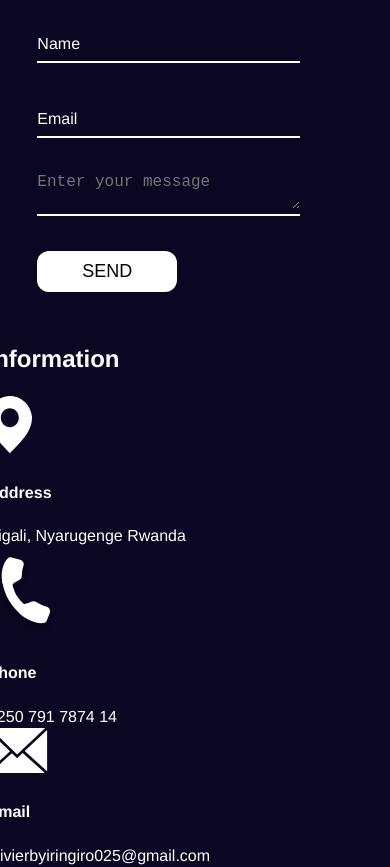
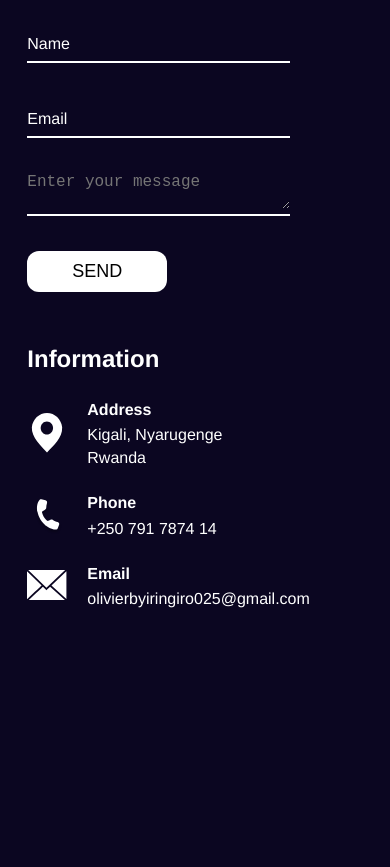
Before and after one commit to Oliviier-dev/mybrand-olivier, a plain HTML site: page UI/home.html in a window 390 px wide. Shown: the part 4341-5208 px from the top of the page. After the commit the page ends 5002 px from the top, so only its background shows below. Drawn offline with nearby package versions, Linux system fonts and the light colour scheme.

Commit message:
Made the info section responsive

```diff
--- a/UI/style.css
+++ b/UI/style.css
@@ -365,6 +365,42 @@ input:not(:placeholder-shown) + span{
 }
 
 
+.info {
+    display: flex;
+    flex-direction: column;
+    gap: 20px;
+    margin-bottom: 50px;
+}
+
+.info > h2{
+    margin-bottom: 0px;
+}
+
+.info > div{
+    display: flex;
+    gap: 20px;
+    align-items: center;
+    justify-content: flex-start;
+}
+
+.phys-address{
+    display: flex;
+    flex-direction: column;
+}
+
+.info > div > img{
+    width: 40px;
+    height: 40px;
+}
+.email{
+    width: 30px;
+    height: 30px;
+}
+
+.info > div > div >h4{
+    margin: 3px 0px;
+}
+
 
 
 
@@ -453,12 +489,6 @@ input:not(:placeholder-shown) + span{
         font-size: 16px;
         padding: 12px 22px;
     }
-
-    .contactme{
-        display: flex;
-        flex-direction: column;
-        align-items: center;
-    }
 }
 
 
@@ -467,6 +497,20 @@ input:not(:placeholder-shown) + span{
         display: flex;
         flex-direction: column;
         align-items: center;
+    }
+
+    .getintouch{
+        width: 96%;
+        display: flex;
+        flex-direction: column;
+        align-items: center;
+        justify-content: center;
+    }
+
+    .contactme, .info{
+        width: 100%;
+        display: flex;
+        flex-direction: column;
     }
 }
 
@@ -617,6 +661,10 @@ input:not(:placeholder-shown) + span{
         height: 70px;
         border-radius: 50%;
     }
+
+    .myworks{
+        width: 96%;
+    }
 }
 
 @media screen and (max-width: 400px){
@@ -640,4 +688,12 @@ input:not(:placeholder-shown) + span{
         display: flex;
         flex-direction: column;
     }
+
+    .getintouch{
+        width: 100%;
+    }
+
+    .info > div{
+        gap: 10px;
+    }
 }
```
